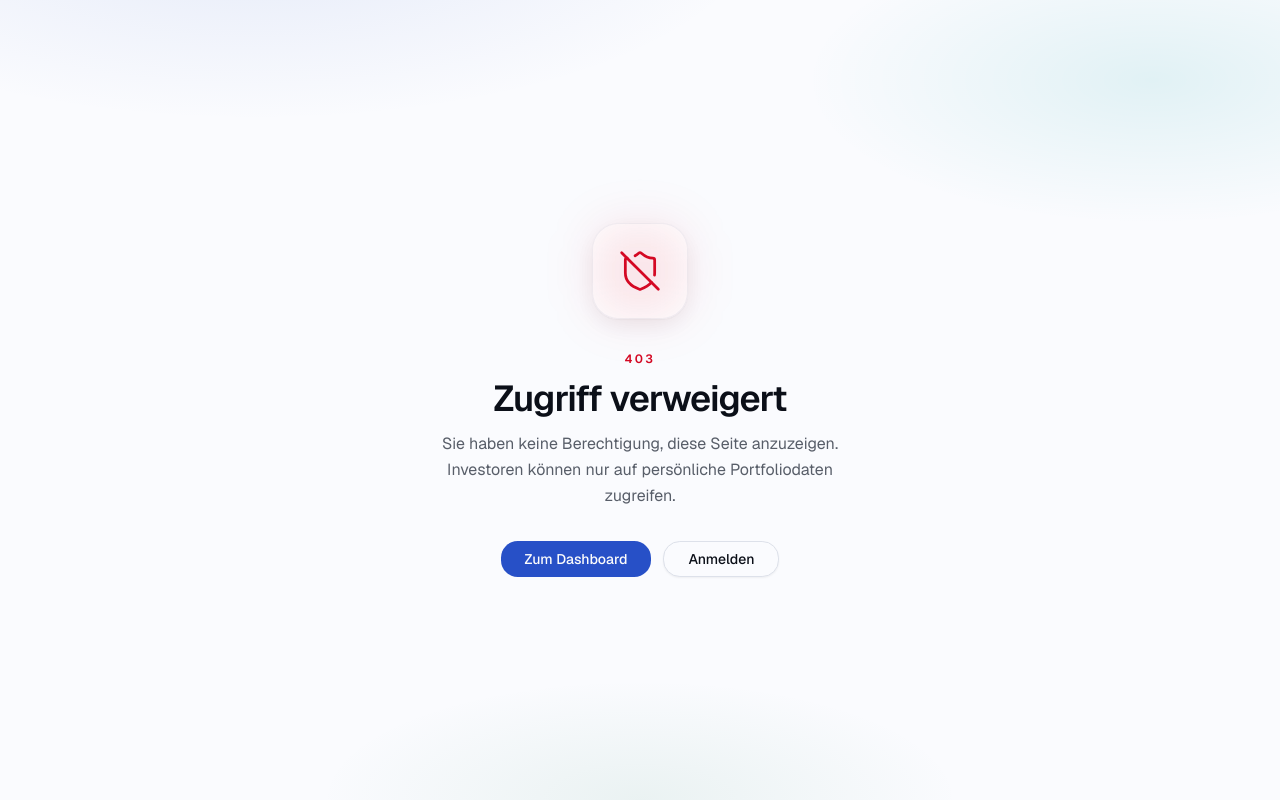
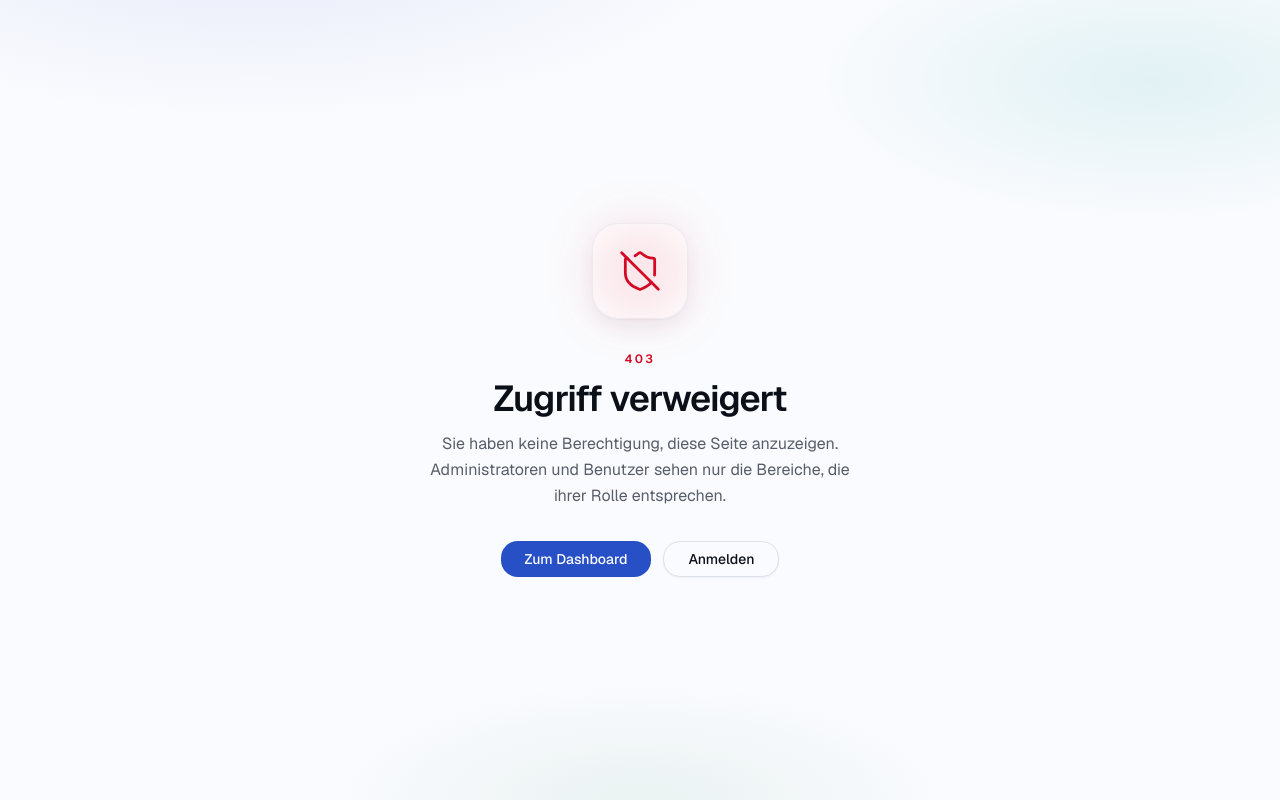
Before and after one commit to annikasassistant-byte/Automated-Accounting-And-DATEV-Pre-Booking-System-Frontend, a Next.js app: page /unauthorized in a window 1280 px wide. Built offline with nearby package versions, Linux system fonts and the light colour scheme; no server answers.

Commit message:
fixing some bugs

```diff
--- a/app/unauthorized/page.tsx
+++ b/app/unauthorized/page.tsx
@@ -14,8 +14,8 @@ export default function UnauthorizedPage() {
         <p className="text-xs font-semibold uppercase tracking-[0.2em] text-destructive">403</p>
         <h1 className="text-3xl font-semibold tracking-tight sm:text-4xl">Zugriff verweigert</h1>
         <p className="text-base leading-relaxed text-muted-foreground">
-          Sie haben keine Berechtigung, diese Seite anzuzeigen. Investoren können nur auf
-          persönliche Portfoliodaten zugreifen.
+          Sie haben keine Berechtigung, diese Seite anzuzeigen. Administratoren und Benutzer
+          sehen nur die Bereiche, die ihrer Rolle entsprechen.
         </p>
       </div>
       <div className="flex flex-wrap justify-center gap-3">
```
